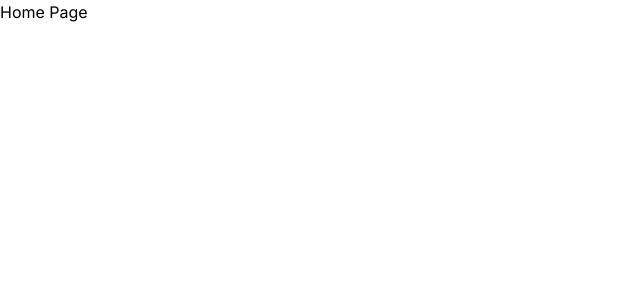
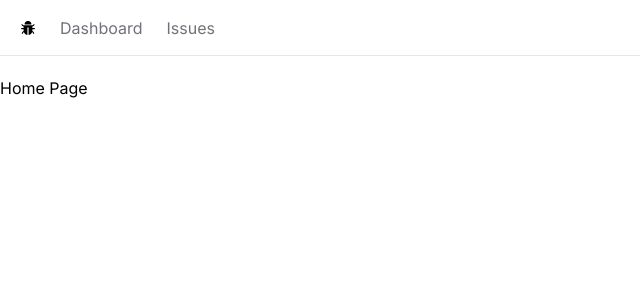
Before and after one commit to ayyesu/issue-tracker, a Next.js app: page / in a window 1280 px wide. Shown: the top 300 px of the page, without its empty margins (0-640 px from the left). Built offline with nearby package versions, Linux system fonts and the light colour scheme.

Commit message:
Build the navbar

```diff
--- /dev/null
+++ b/app/NavBar.tsx
@@ -0,0 +1,37 @@
+import Link from 'next/link';
+import React from 'react';
+import {AiFillBug} from 'react-icons/ai';
+
+const NavBar = () => {
+    const links = [
+        {
+            label: 'Dashboard',
+            href: '/',
+        },
+        {
+            label: 'Issues',
+            href: '/issues',
+        },
+    ];
+
+    return (
+        <nav className='flex space-x-6 border-b mb-5 px-5 h-14 items-center'>
+            <Link href='/'>
+                <AiFillBug />
+            </Link>
+            <ul className='flex space-x-6'>
+                {links.map((link) => (
+                    <Link
+                        key={link.href}
+                        className='text-zinc-500 hover:text-zinc-800 transition-colors'
+                        href={link.href}
+                    >
+                        {link.label}
+                    </Link>
+                ))}
+            </ul>
+        </nav>
+    );
+};
+
+export default NavBar;
--- a/app/layout.tsx
+++ b/app/layout.tsx
@@ -1,22 +1,22 @@
-import './globals.css'
-import type { Metadata } from 'next'
-import { Inter } from 'next/font/google'
+import './globals.css';
+import type {Metadata} from 'next';
+import {Inter} from 'next/font/google';
+import NavBar from './NavBar';
 
-const inter = Inter({ subsets: ['latin'] })
+const inter = Inter({subsets: ['latin']});
 
 export const metadata: Metadata = {
-  title: 'Create Next App',
-  description: 'Generated by create next app',
+    title: 'Create Next App',
+    description: 'Generated by create next app',
+};
+
+export default function RootLayout({children}: {children: React.ReactNode}) {
+    return (
+        <html lang='en'>
+            <body className={inter.className}>
+                <NavBar />
+                <main>{children}</main>
+            </body>
+        </html>
+    );
 }
-
-export default function RootLayout({
-  children,
-}: {
-  children: React.ReactNode
-}) {
-  return (
-    <html lang="en">
-      <body className={inter.className}>{children}</body>
-    </html>
-  )
-}
--- a/package.json
+++ b/package.json
@@ -19,6 +19,7 @@
     "postcss": "8.4.31",
     "react": "18.2.0",
     "react-dom": "18.2.0",
+    "react-icons": "^4.11.0",
     "tailwindcss": "3.3.5",
     "typescript": "5.3.2"
   }
```
Also changed, not shown: 1 other file (tests, documents, lock files or other folders).
